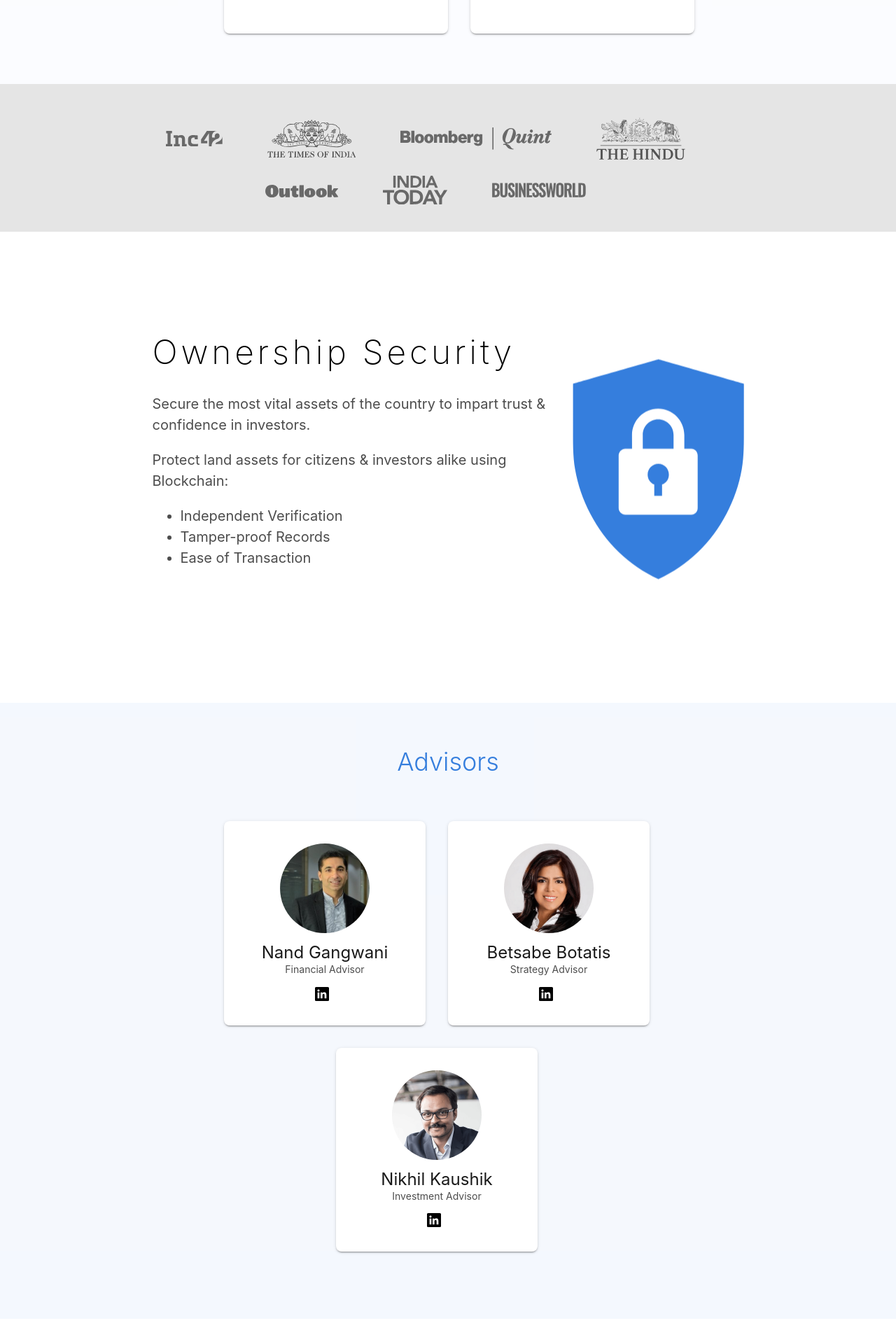
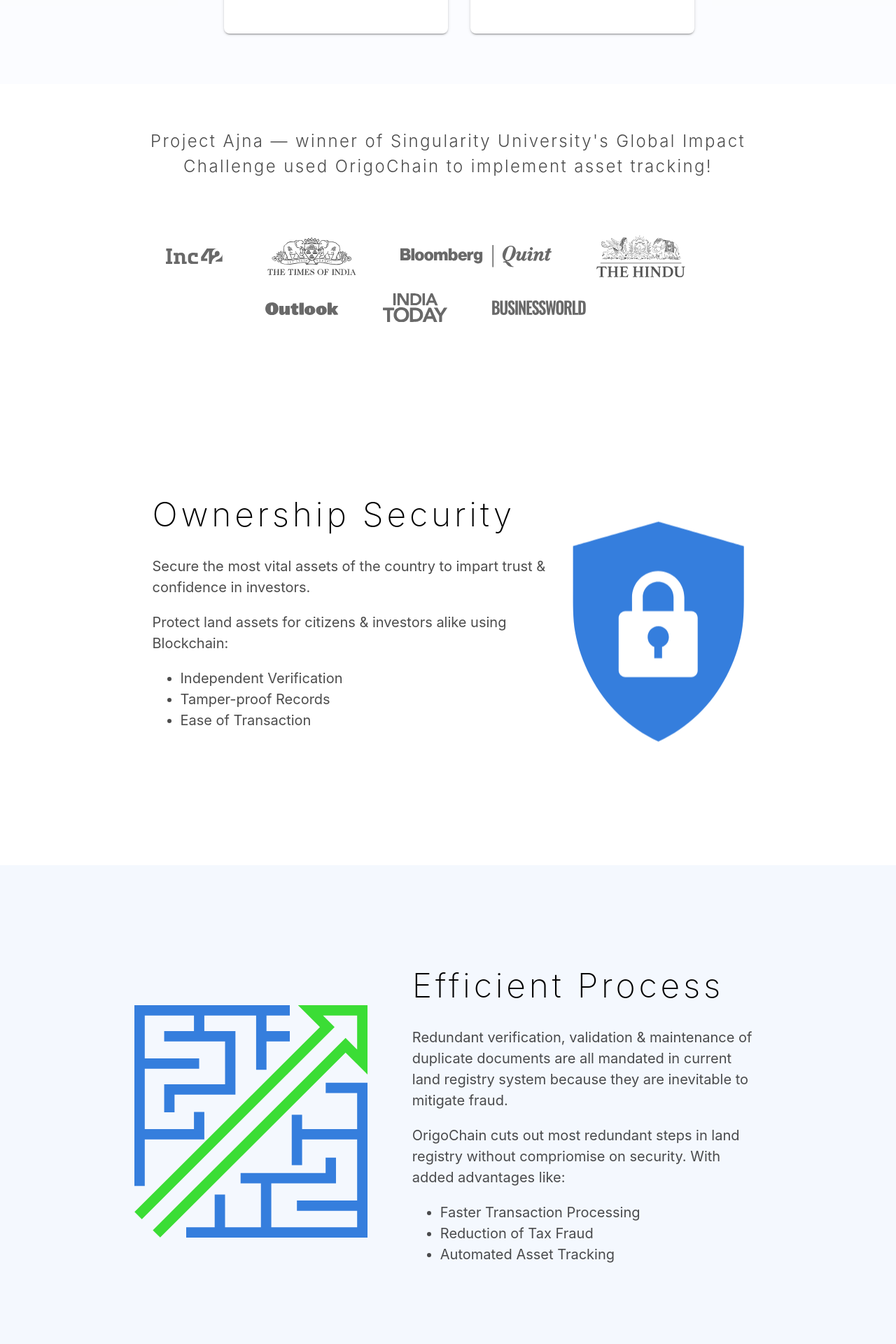
Before and after one commit to oc-lr/react-homepage, a React (Create React App) app: page / in a window 1280 px wide. Shown: the part 500-2420 px from the top of the page at 70% size. Built offline with nearby package versions, Linux system fonts and the light colour scheme.

Commit message:
Add Process section, update News

```diff
--- a/src/Home/Header/styled-components.js
+++ b/src/Home/Header/styled-components.js
@@ -25,7 +25,7 @@
 `
 
 export const Link = styled.div.attrs({
-  className: "ml2 tracked pointer pa1 white-80 hover-white ttu tex",
+  className: "ml2 tracked pointer pa1 white-80 hover-white ttu tex tr1",
 })`
   font-size: 14px;
   line-height: 30px;
--- a/src/Home/News/index.js
+++ b/src/Home/News/index.js
@@ -10,9 +10,17 @@
 
 const color = "#696969"
 
-export function News() {
+export function News({
+  title = "Project Ajna — winner of Singularity University's Global Impact Challenge used OrigoChain to implement asset tracking!",
+}) {
   return (
     <Wrapper>
+      <div
+        className="f3 tc fw3 lh-copy tracked black-70 sans-serif pb4"
+        style={{ maxWidth: "60rem" }}
+      >
+        {title}
+      </div>
       <Container>
         <NewsItem>
           <Inc42 scale={0.35} color={color} />
--- a/src/Home/News/styled-components.js
+++ b/src/Home/News/styled-components.js
@@ -1,8 +1,13 @@
 import styled from "styled-components"
+import { transparentize } from "polished"
+
+import { blue } from "config"
 
 export const Wrapper = styled.div.attrs({
-  className: "f w-100 bg-black-10 ca",
-})``
+  className: "pv5 fv ca",
+})`
+  background: ${p => (p.shade ? transparentize(0.95, blue) : "transparent")};
+`
 
 export const Container = styled.div.attrs({
   className: "pv4 f f3 black-80 cv flex-wrap jc",
--- /dev/null
+++ b/src/Home/RightSection/index.js
@@ -0,0 +1,37 @@
+import React from "react"
+import { Wrapper, Container } from "./styled-components"
+import { urlPrefix } from "config"
+
+const prefix = process.env["NODE_ENV"] === "production" ? urlPrefix : ""
+
+export function RightSection({ title = "", shade }) {
+  return (
+    <Wrapper shade={shade}>
+      <div className="f2 blue sans-serif pb5">{title}</div>
+      <Container>
+        <div className="mb5 mb0-ns">
+          <img src={`${prefix}/images/feature-efficient.svg`} alt="secure" />
+        </div>
+        <div className="pl5-ns">
+          <div className="f1 fw2 tracked mb4">Efficient Process</div>
+          <div className="f4 black-70 measure lh-copy">
+            <p>
+              Redundant verification, validation & maintenance of duplicate
+              documents are all mandated in current land registry system because
+              they are inevitable to mitigate fraud.
+            </p>
+            <p>
+              OrigoChain cuts out most redundant steps in land registry without
+              compriomise on security. With added advantages like:
+            </p>
+            <ul>
+              <li>Faster Transaction Processing</li>
+              <li>Reduction of Tax Fraud</li>
+              <li>Automated Asset Tracking</li>
+            </ul>
+          </div>
+        </div>
+      </Container>
+    </Wrapper>
+  )
+}
--- /dev/null
+++ b/src/Home/RightSection/styled-components.js
@@ -0,0 +1,22 @@
+import styled from "styled-components"
+import { transparentize } from "polished"
+
+import { blue } from "config"
+
+export const Wrapper = styled.div.attrs({
+  className: "pv5 fv ca",
+})`
+  background: ${p => (p.shade ? transparentize(0.95, blue) : "transparent")};
+`
+
+export const Container = styled.div.attrs({
+  className: "jb ph4 pv1 pt3-ns pb5-ns sans-serif f ca",
+})`
+  width: 80%;
+  max-width: 60rem;
+
+  @media (max-width: 30rem) {
+    width: 100%;
+    flex-direction: column;
+  }
+`
--- a/src/Home/Video/index.js
+++ b/src/Home/Video/index.js
@@ -6,7 +6,7 @@
     <YouTube
       videoId="SSo_EIwHSd4"
       className="soft-shadow1"
-      containerClassName="pv5 f ca bg-blue-05"
+      containerClassName="pv6 f ca bg-blue-05"
       opts={{
         controls: 0,
         showinfo: 0,
--- a/src/Home/index.js
+++ b/src/Home/index.js
@@ -5,6 +5,7 @@
 import { Video } from "./Video"
 import { People } from "./People"
 import { LeftSection } from "./LeftSection"
+import { RightSection } from "./RightSection"
 import { Footer } from "./Footer/Alt"
 
 import { team } from "data/team"
@@ -18,6 +19,8 @@
       <News />
       <Video />
       <LeftSection />
+      <RightSection shade />
+      <LeftSection />
       <People title="Advisors" members={advisors} shade />
       <People title="Team" members={team} />
       <Footer />
--- /dev/null
+++ b/src/animations/fade.css
@@ -0,0 +1,16 @@
+@keyframes fade {
+  0% {
+    opacity: 1;
+  }
+
+  50% {
+    opacity: 0;
+  }
+  100% {
+    opacity: 1;
+  }
+}
+
+.fade {
+  animation: fade 6s ease-in-out infinite;
+}
--- a/src/index.js
+++ b/src/index.js
@@ -6,6 +6,7 @@
 import "fonts/texgyreadventor/style.css"
 import "fonts/opensans/style.css"
 import "animations/float.css"
+import "animations/fade.css"
 import "custom.css"
 
 import App from "./App"
```
Also changed, not shown: public/images/feature-efficient.svg (added).
